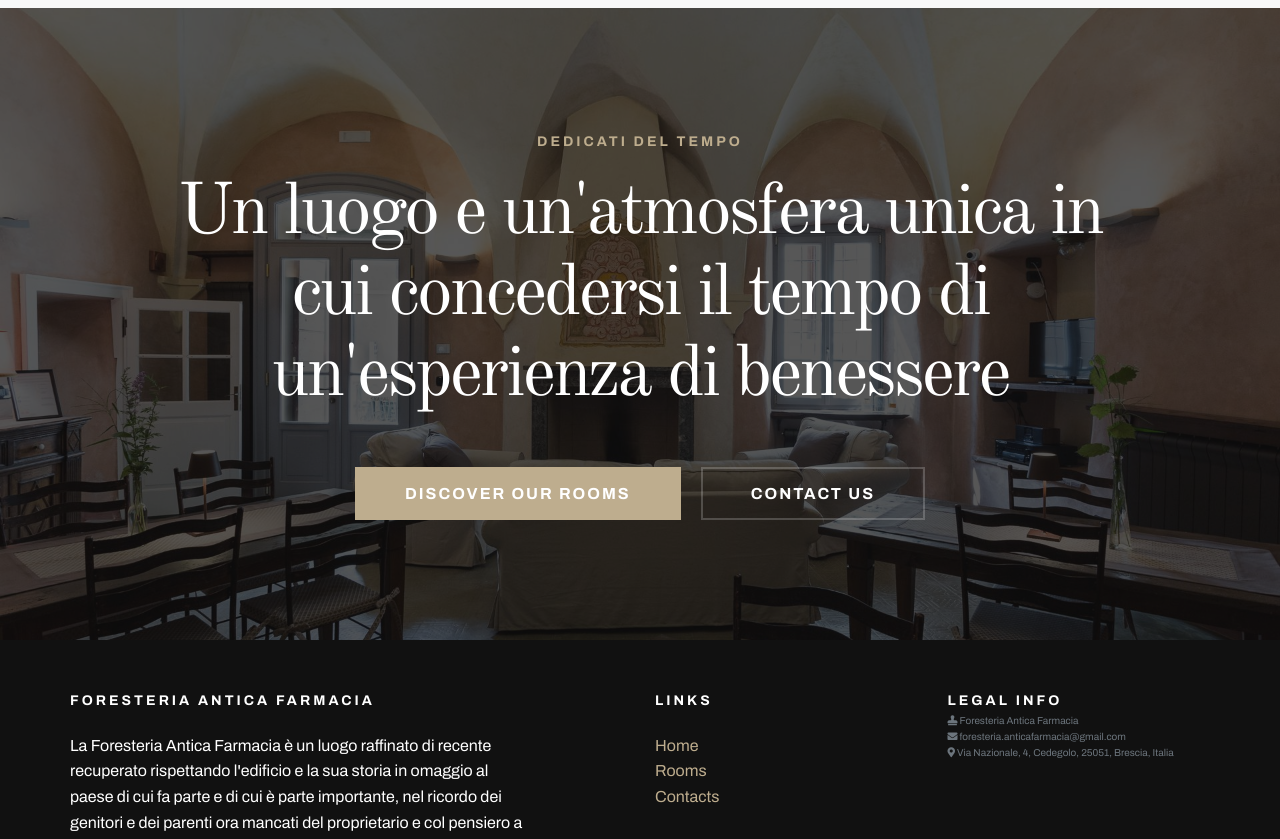
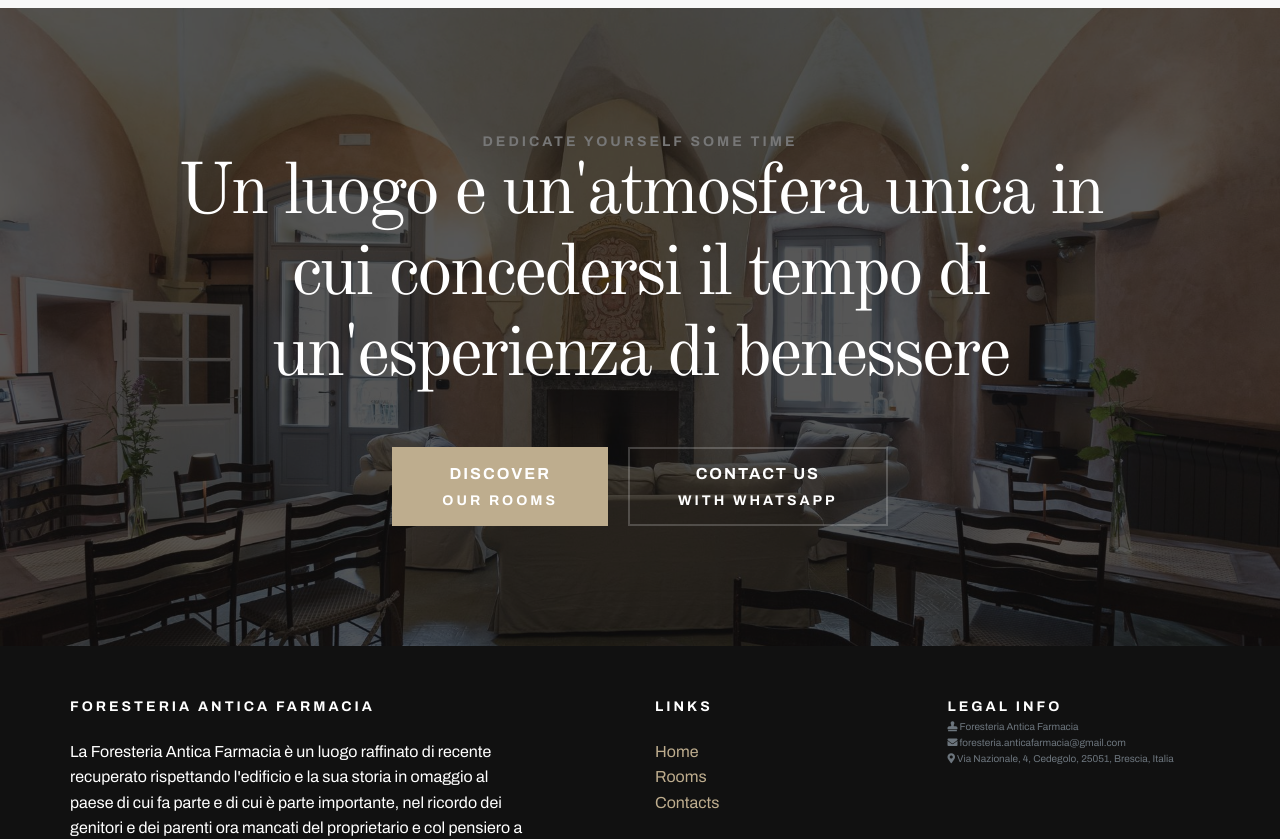
Before and after one commit to lparolari/anticafarmacia, a React (Create React App) app: page / in a window 1280 px wide. Shown: the part 3560-4399 px from the top of the page. Built offline with nearby package versions, Linux system fonts and the light colour scheme.

Commit message:
chore: cosmetic

```diff
--- a/src/assets/scss/_cta.scss
+++ b/src/assets/scss/_cta.scss
@@ -176,9 +176,7 @@
       }
 
       @media #{$tiny} {
-        padding: 0 15px;
-        letter-spacing: 1px;
-        font-size: 12px;
+        margin-top: 10px;
       }
 
       &.btn-filled,
@@ -223,8 +221,6 @@
       font-weight: 700;
       text-transform: uppercase;
       letter-spacing: 3px;
-      padding-bottom: 20px;
-      color: $primary-color;
     }
   }
 
--- a/src/i18n/en.json
+++ b/src/i18n/en.json
@@ -52,7 +52,7 @@
   "Breakfast": "Breakfast",
   "Tipical cousine": "Tipical cousine",
   "Large relax areas": "Large relax areas",
-  "Dedicate yourself some time": "Dedicati del tempo",
+  "Dedicate yourself some time": "Dedicate yourself some time",
   "Discover our rooms": "Discover our rooms",
   "Available for any doubt or need.": "Available for any doubt or need.",
   "Address": "Address",
@@ -74,6 +74,8 @@
   "Night": "Night",
   "Two single beds": "Two single beds",
   "Air conditioner": "Air conditioner",
+  "Our rooms": "Our rooms",
+  "Discover": "Discover",
   "Kitchen with induction hob, sink, crockery, fridge": "Kitchen with induction hob, sink, crockery, fridge",
   "Enjoy relaxation in an intimate and welcoming environment.": "Enjoy relaxation in an intimate and welcoming environment.",
   "Camera su due livelli, zona living e soppalco. Un letto matrimoniale alla francese nel living, letto matrimoniale e bagno sul soppalco con vasca a vista. Zona cottura attrezzata e tavolo da pranzo. Pavimento in cotto originale, tetto a vista, lucernari, pareti in sasso e in grassello di malta, legni antichi. Luci artigianali. Ampli mobili guardaroba con assi di recupero.": "Camera su due livelli, zona living e soppalco. Un letto matrimoniale alla francese nel living, letto matrimoniale e bagno sul soppalco con vasca a vista. Zona cottura attrezzata e tavolo da pranzo. Pavimento in cotto originale, tetto a vista, lucernari, pareti in sasso e in grassello di malta, legni antichi. Luci artigianali. Ampli mobili guardaroba con assi di recupero.",
--- a/src/i18n/it.json
+++ b/src/i18n/it.json
@@ -75,6 +75,8 @@
   "Night": "Notte",
   "Two single beds": "Due letti singoli",
   "Air conditioner": "Condizionatore",
+  "Our rooms": "Le camere",
+  "Discover": "Scopri",
   "Kitchen with induction hob, sink, crockery, fridge": "Cucina con piano a induzione, lavello, stoviglie, frigorifero",
   "Enjoy relaxation in an intimate and welcoming environment.": "Goditi del sano relax, in un ambiente intimo ed accogliente",
   "Camera su due livelli, zona living e soppalco. Un letto matrimoniale alla francese nel living, letto matrimoniale e bagno sul soppalco con vasca a vista. Zona cottura attrezzata e tavolo da pranzo. Pavimento in cotto originale, tetto a vista, lucernari, pareti in sasso e in grassello di malta, legni antichi. Luci artigianali. Ampli mobili guardaroba con assi di recupero.": "Camera su due livelli, zona living e soppalco. Un letto matrimoniale alla francese nel living, letto matrimoniale e bagno sul soppalco con vasca a vista. Zona cottura attrezzata e tavolo da pranzo. Pavimento in cotto originale, tetto a vista, lucernari, pareti in sasso e in grassello di malta, legni antichi. Luci artigianali. Ampli mobili guardaroba con assi di recupero.",
--- a/src/routes/Home/DiscoverUs.jsx
+++ b/src/routes/Home/DiscoverUs.jsx
@@ -1,8 +1,10 @@
 import React from 'react'
 import { useTranslation } from 'react-i18next'
-import { Link } from 'react-router-dom'
 
 import dinnerRoom from '../../assets/images/dinner-room-2.jpg'
+import { BorderBtnLink, FilledBtnLink } from '../../components/Button/Button'
+import { global } from '../../data/global'
+import { locations } from '../../utils/locations'
 
 export const DiscoverUs = () => {
   const { t } = useTranslation()
@@ -29,14 +31,19 @@ export const DiscoverUs = () => {
                 </h2>
                 <ul className="mt-50">
                   <li>
-                    <Link className="main-btn btn-filled" to="/rooms">
-                      {t('Discover our rooms')}
-                    </Link>
+                    <FilledBtnLink
+                      to={locations.rooms}
+                      label={t('Discover')}
+                      muted={t('Our rooms')}
+                    />
                   </li>
                   <li>
-                    <Link className="main-btn btn-border" to="/contact">
-                      {t('Contact us')}
-                    </Link>
+                    <BorderBtnLink
+                      to={global.contacts.whatsapp.href}
+                      label={t('Contact us')}
+                      muted={t('With whatsapp')}
+                      external
+                    />
                   </li>
                 </ul>
               </div>
```
